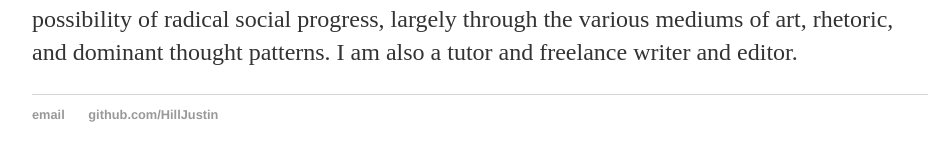
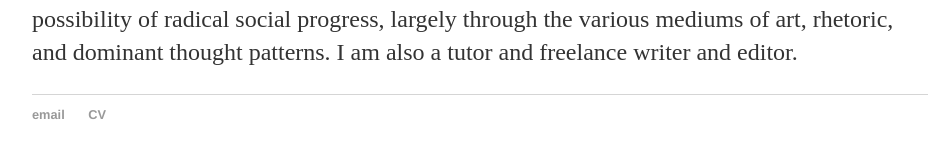
Before and after one commit to HillJustin/HillJustin.github.io, a Jekyll site: the page built from index.html, in a window 1280 px wide. Shown: the part 262-423 px from the top of the page, without its empty margins (160-1092 px from the left). Built offline with Jekyll 4.4.1, drawn with Linux system fonts in a browser that asks for light colours.

Commit message:
Update default.html

```diff
--- a/_layouts/default.html
+++ b/_layouts/default.html
@@ -24,7 +24,7 @@
 			<footer>
 	    		<ul>
 	        		<li><a href="mailto:Hill.Justin.Andrew@gmail.com">email</a></li>
-	        		<li><a href="https://github.com/hilljustin">github.com/HillJustin</a></li>
+	        		<li><a href="/assets/pdfs/cv-2019-07-07.pdf">CV</a></li>
 				</ul>
 			</footer>
 		</body>
```
